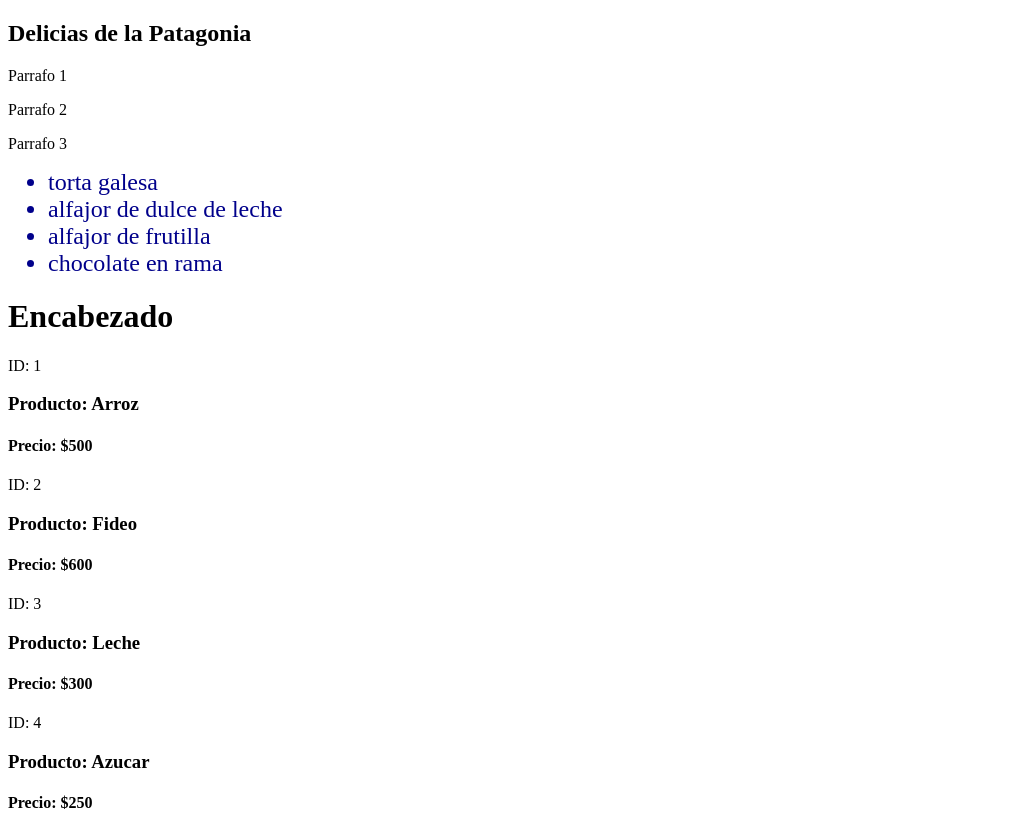
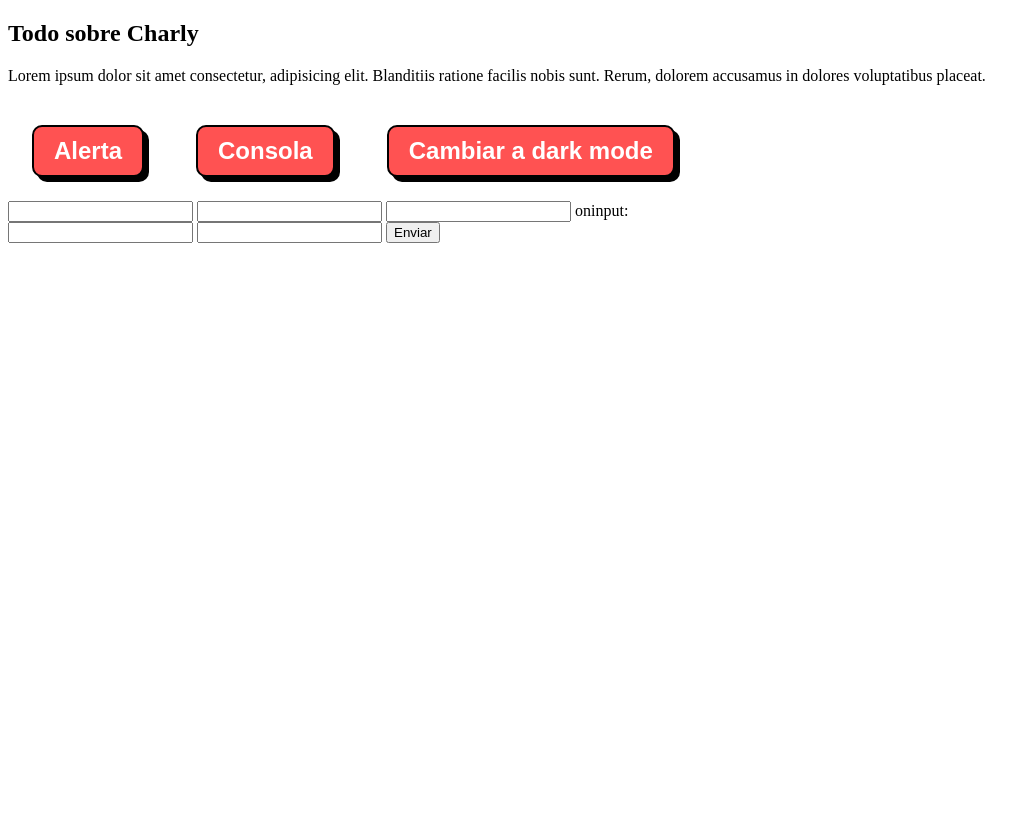
Before and after one commit to juanmabrignole/charly-garcia, a plain HTML site: page paginas/pruebasJs.html in a window 1280 px wide. Shown: the whole page, without its empty margins (0-1035 px from the left). After the commit the page ends 800 px from the top, so only its background shows below. Drawn offline with Linux system fonts and the light colour scheme.

Commit message:
eventos js

```diff
--- a/css/style.css
+++ b/css/style.css
@@ -8,3 +8,43 @@
   font-size: 1.5rem;
   color: darkblue;
 }
+
+.comic-button {
+  display: inline-block;
+  padding: 10px 20px;
+  margin: 1.5rem;
+  font-size: 24px;
+  font-weight: bold;
+  text-align: center;
+  text-decoration: none;
+  color: #fff;
+  background-color: #ff5252;
+  border: 2px solid #000;
+  border-radius: 10px;
+  box-shadow: 5px 5px 0px #000;
+  transition: all 0.3s ease;
+}
+
+.comic-button:hover {
+  background-color: #fff;
+  color: #ff5252;
+  border: 2px solid #ff5252;
+  box-shadow: 5px 5px 0px #ff5252;
+}
+
+.comic-button:active {
+  background-color: #fcf414;
+  box-shadow: none;
+  transform: translateY(4px);
+}
+
+
+/****** DARK MODE ******/
+body {
+  transition: background-color 0.3s, color 0.3s;
+}
+
+body.dark-mode {
+  background-color: #1b0737;
+  color: white;
+}
--- a/main.js
+++ b/main.js
@@ -818,74 +818,125 @@
 // // console.log(oraciones[1].classList);
 
 //dentro de el contenedor de esta variable, al final, luego de su último hijo se va a hacer el append de los diferentes elementos
-const content = document.querySelector("#contenido");
+// const content = document.querySelector("#contenido");
 
-//TAMBIEN PODEMOS AGREDAR NODOS CON CREATE ELEMENTS
-let lista = document.createElement("ul");
-lista.classList.add("lista");
-// //TODAVIA EXISTE SOLO EN EL DOM
-// console.log(lista);
-// lista.innerHTML = "<li>Torta galesa</li>";
-// lista.innerHTML += "<li>Alfajor Chocolate</li>";
-// lista.innerHTML += "<li>Alfajor Frutilla</li>";
+// //TAMBIEN PODEMOS AGREDAR NODOS CON CREATE ELEMENTS
+// let lista = document.createElement("ul");
+// lista.classList.add("lista");
+// // //TODAVIA EXISTE SOLO EN EL DOM
+// // console.log(lista);
+// // lista.innerHTML = "<li>Torta galesa</li>";
+// // lista.innerHTML += "<li>Alfajor Chocolate</li>";
+// // lista.innerHTML += "<li>Alfajor Frutilla</li>";
+
+// // content.append(lista);
+
+// //TAMBIÉN PUEDO CREAR UN ARRAY E IR UTILIZANDO SUS POSICIONES EN LA LISTA CON CONCATENACIÓN
+
+// const delicias = ["torta galesa", "alfajor de dulce de leche", "alfajor de frutilla", "chocolate en rama"];
+// // lista.innerHTML += "<li class ='lista-item'>" + delicias[0] + "</li>";
+// // lista.innerHTML += "<li class ='lista-item'>" + delicias[1] + "</li>";
+// // lista.innerHTML += "<li class ='lista-item'>" + delicias[2] + "</li>";
+// // lista.innerHTML += "<li class ='lista-item'>" + delicias[3] + "</li>";
+
+// /*-------TEMPLATE STRINGS--------*/
+// //OTRA FORMA MÁS COMODA DE IMPLEMENTAR LA CONCATENACION DE ELEMENTOS DEL ARRAY ES CON LOS BACKTICS O COMILLAS INVERTIDAS. MUY USADO EN REACT.JS
+
+// // lista.innerHTML += `<li class="lista-item">${delicias[0]}</li>`
+// // lista.innerHTML += `<li class="lista-item">${delicias[1]}</li>`
+// // lista.innerHTML += `<li class="lista-item">${delicias[2]}</li>`
+// // lista.innerHTML += `<li class="lista-item">${delicias[3]}</li>`
+
+// //TODO LO ANTERIOR, LO PUEDO REDUCIR A UN FOR OF
+
+// for (delicia of delicias){lista.innerHTML += `<li class="lista-item">${delicia}</li>`;}
 
 // content.append(lista);
 
-//TAMBIÉN PUEDO CREAR UN ARRAY E IR UTILIZANDO SUS POSICIONES EN LA LISTA CON CONCATENACIÓN
+// //CREANDO ELEMENTOS DESDE OBJETOS DEL DOM
+// //CREAMOS UN ARRAY DE OBJETOS
+// const productos = [
+//   {
+//     id: 1,
+//     nombre: "Arroz",
+//     precio: 500
+//   },
+//   {
+//     id: 2,
+//     nombre: "Fideo",
+//     precio: 600
+//   },
+//   {
+//     id: 3,
+//     nombre: "Leche",
+//     precio: 300
+//   },
+//   {
+//     id: 4,
+//     nombre: "Azucar",
+//     precio: 250
+//   }
+// ]
 
-const delicias = ["torta galesa", "alfajor de dulce de leche", "alfajor de frutilla", "chocolate en rama"];
-// lista.innerHTML += "<li class ='lista-item'>" + delicias[0] + "</li>";
-// lista.innerHTML += "<li class ='lista-item'>" + delicias[1] + "</li>";
-// lista.innerHTML += "<li class ='lista-item'>" + delicias[2] + "</li>";
-// lista.innerHTML += "<li class ='lista-item'>" + delicias[3] + "</li>";
+// for (const producto of productos){
+//   //definimos que vamos a crear un elemento html de tipo div y lo vamos a alojar en la variable contenedor
+//   let contenedor = document.createElement("div");
+//   //definimos el innerhtml del elemnto con una plantilla de texto o literal
+//   contenedor.innerHTML = `
+//     <p>ID: ${producto.id}</p>
+//     <h3>Producto: ${producto.nombre}</h3>
+//     <h4>Precio: $${producto.precio}</h4>
+//   `;
+//   document.body.append(contenedor);
+// }
 
-/*-------TEMPLATE STRINGS--------*/
-//OTRA FORMA MÁS COMODA DE IMPLEMENTAR LA CONCATENACION DE ELEMENTOS DEL ARRAY ES CON LOS BACKTICS O COMILLAS INVERTIDAS. MUY USADO EN REACT.JS
+/*-----------------EVENTOS--------------*/
 
-// lista.innerHTML += `<li class="lista-item">${delicias[0]}</li>`
-// lista.innerHTML += `<li class="lista-item">${delicias[1]}</li>`
-// lista.innerHTML += `<li class="lista-item">${delicias[2]}</li>`
-// lista.innerHTML += `<li class="lista-item">${delicias[3]}</li>`
 
-//TODO LO ANTERIOR, LO PUEDO REDUCIR A UN FOR OF
+//EVENTOS DEL MOUSSE
 
-for (delicia of delicias){lista.innerHTML += `<li class="lista-item">${delicia}</li>`;}
+//OPCION01 + RECOMENDADA
+//Mostrar mensaje en un alerta
+//método addEventListener
 
-content.append(lista);
+//capturamos el elemento html
+//con función declarada
+// const boton = document.getElementById("btnPrincipal");
+// // console.log(boton);
+// //asociamos un evento al elemnto del dom (boton)
+// boton.addEventListener("click", respuestaClick);
 
-//CREANDO ELEMENTOS DESDE OBJETOS DEL DOM
-//CREAMOS UN ARRAY DE OBJETOS
-const productos = [
-  {
-    id: 1,
-    nombre: "Arroz",
-    precio: 500
-  },
-  {
-    id: 2,
-    nombre: "Fideo",
-    precio: 600
-  },
-  {
-    id: 3,
-    nombre: "Leche",
-    precio: 300
-  },
-  {
-    id: 4,
-    nombre: "Azucar",
-    precio: 250
+// function respuestaClick(){
+//   alert("Respuesta al evento click desde JS");
+// }
+
+// //OPCION02
+// //metodo onclick, que me permite asociar un sólo evento al nodo del dom
+// const boton2 = document.getElementById("btnPrincipal");
+// boton2.onclick = () => {
+//   console.log("Evento disparado con método onclick");
+// }
+
+// //OPCION04
+// //CON FUNCION ANONIMA
+// let consola = document.querySelector("#consola");
+// consola.addEventListener("click", () => {
+//   console.log("Evento ejecutado con una función anónima")
+// })
+
+//AGREGAR CLASE A UN ELEMENTO // SWICTH COLOR MODE
+const colorModeButton = document.querySelector(".dark-mode");
+const cuerpo = document.body;
+console.log(cuerpo);
+
+colorModeButton.addEventListener("click", cambiarModoColor);
+
+function cambiarModoColor(){
+  cuerpo.classList.toggle("dark-mode");
+
+  if (cuerpo.classList.contains("dark-mode")){
+    colorModeButton.innerText = "Cambiar a light mode";
+  } else {
+    colorModeButton.innerText = "Cambiar a dark mode";
   }
-]
-
-for (const producto of productos){
-  //definimos que vamos a crear un elemento html de tipo div y lo vamos a alojar en la variable contenedor
-  let contenedor = document.createElement("div");
-  //definimos el innerhtml del elemnto con una plantilla de texto o literal
-  contenedor.innerHTML = `
-    <p>ID: ${producto.id}</p>
-    <h3>Producto: ${producto.nombre}</h3>
-    <h4>Precio: $${producto.precio}</h4>
-  `;
-  document.body.append(contenedor);
 }
--- a/paginas/pruebasJs.html
+++ b/paginas/pruebasJs.html
@@ -10,18 +10,48 @@
 </head>
 <body>
   <!--getElementById-->
-  <!--createElement-->
-<section id="contenido">
+  <!--createElement
+<section id="contenido">-->
   <!--getElementById + innerHTML-->
-  <h1 id="titulo" class="delicias">Delicias de la Patagonia</h1>
+  <!-- <h1 id="titulo" class="delicias">Delicias de la Patagonia</h1> -->
   <!--getElementsByClassName-->
-  <p class="parrafo">Parrafo 1</p>
+  <!-- <p class="parrafo">Parrafo 1</p>
   <p class="parrafo">Parrafo 2</p>
-  <p class="parrafo">Parrafo 3</p>
+  <p class="parrafo">Parrafo 3</p> -->
   <!--aca debería estar la lista que creamos en JS-->
-</section>
+<!-- </section> -->
 
-<h1 id="encabezado">Encabezado</h1>
+<!-- <h1 id="encabezado">Encabezado</h1> -->
+
+<!--EVENTOS-->
+<!--OPCION 1 Y 2-->
+<h2>Todo sobre Charly</h2>
+<P>Lorem ipsum dolor sit amet consectetur, adipisicing elit. Blanditiis ratione facilis nobis sunt. Rerum, dolorem accusamus in dolores voluptatibus placeat.</P>
+
+<!--Evento del mouse opción1-->
+<!--OPCION EVENTO DEL MOUSSE03 ONCLICK EN ETIQUETA HTML onclick="alert('evento que ejecutamos desde html')!-->
+<button id="btnPrincipal" class="comic-button">Alerta</button>
+
+<!--EVENTOS OPCION 3-->
+<button id="consola" class="comic-button">Consola</button>
+
+<!--EVENTOS DEL MOUSE-->
+<button class="dark-mode comic-button">Cambiar a dark mode</button>
+
+<div></div>
+<!--EVENTOS DEL TECLADO-->
+<input id = "nombre" type="text">
+<input id = "edad"   type="number">
+
+<!--EVENTO INPUT-->
+<input type="text" id="input"> oninput: <span id="result"></span>
+
+<!--EVENTO SUBMIT-->
+<form id="formulario">
+  <input type="text">
+  <input type="number">
+  <input type="submit" value="Enviar">
+</form>
 
   <script src="../main.js"></script>
 </body>
```
